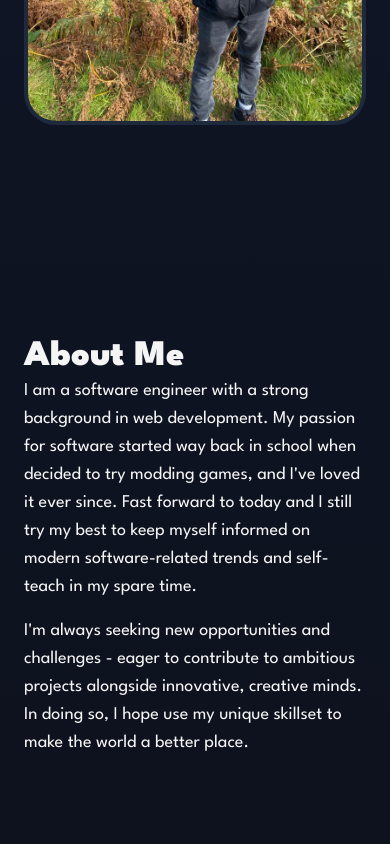
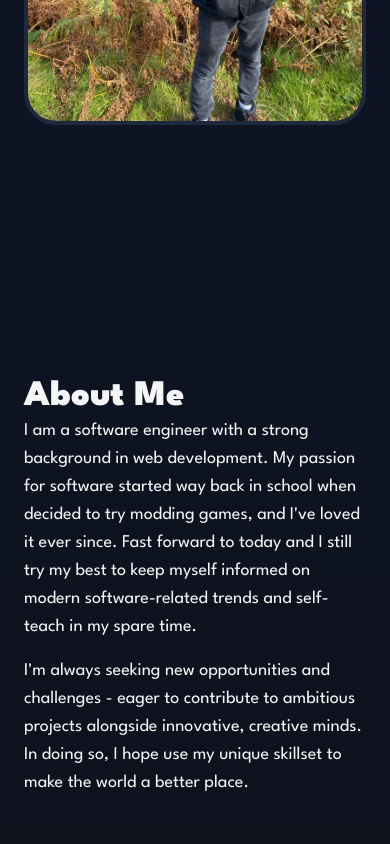
Before and after one commit to rajivlodhia/rajivlodhia, a Next.js app: page / in a window 390 px wide. Shown: the part 900-1744 px from the top of the page. Built offline with nearby package versions, Linux system fonts and the light colour scheme.

Commit message:
Better centre sections on mobile

```diff
--- a/src/components/Experience.tsx
+++ b/src/components/Experience.tsx
@@ -6,7 +6,7 @@ type Props = {}
 
 const Experience: NextComponentType<NextPageContext, object, Props> = (props: Props) => {
     return (
-        <div className="flex flex-col md:flex-row my-auto items-center gap-4">
+        <div className="flex flex-col md:flex-row my-auto items-center gap-4 pt-6 sm:pt-0">
             <span className="space-y-3 md:max-w-lg">
                 <Heading2>Experience</Heading2>
                 <p>A diverse set of technical experience in both frontend and backend.</p>
--- a/src/components/Section.tsx
+++ b/src/components/Section.tsx
@@ -11,7 +11,7 @@ const Section: NextComponentType<NextPageContext, object, Props> = (props: Props
     return (
         <section
             id={props.id}
-            className={cn('min-h-screen flex flex-col', props.className)}
+            className={cn('min-h-dvh flex flex-col pt-20', props.className)}
             style={{ scrollSnapAlign: 'start', scrollSnapStop: 'always' }}
         >
             {props.children}
```
